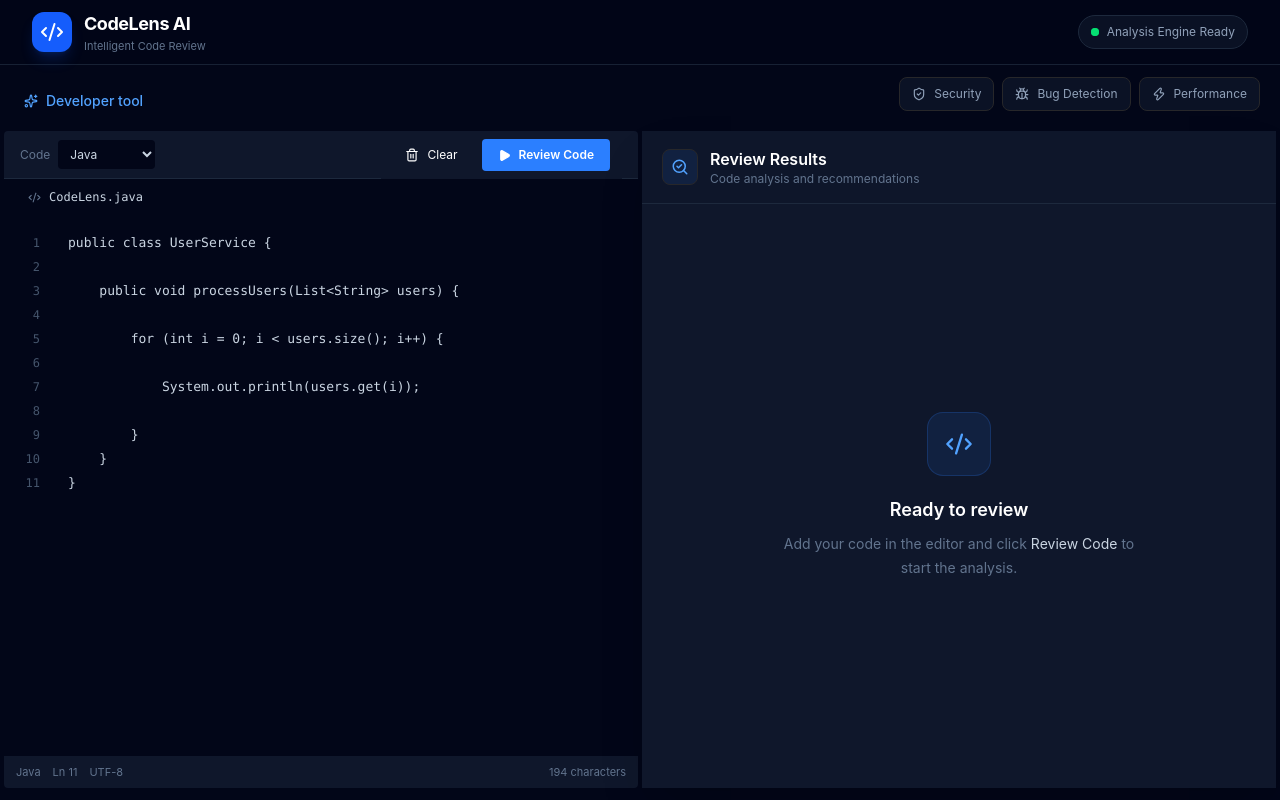
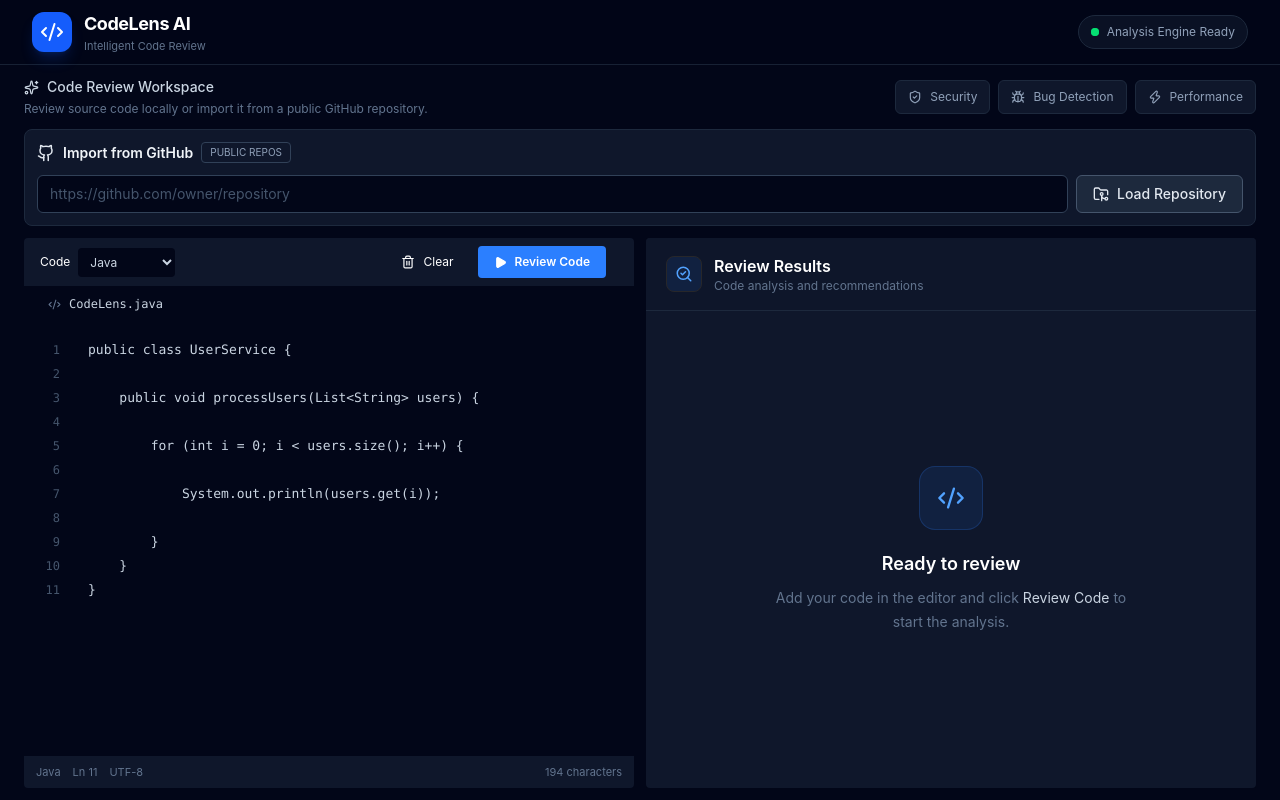
Before and after one commit to Shashannkkp/codelens-ai, a React (Vite) app in the folder frontend/: page / in a window 1280 px wide. Built offline with nearby package versions, Linux system fonts and the light colour scheme.

Commit message:
Integrating Github

```diff
--- a/frontend/src/App.jsx
+++ b/frontend/src/App.jsx
@@ -1,5 +1,12 @@
+
 import { useState } from "react";
 import {
+  Github,
+  FolderGit2,
+  FileCode2,
+  Download,
+  LoaderCircle,
+  AlertCircle,
   Sparkles,
   ShieldCheck,
   Bug,
@@ -22,11 +29,141 @@ const DEFAULT_CODE = `public class UserService {
     }
 }`;
 
+const API_URL = "http://localhost:8080";
+
+function getLanguageFromPath(path) {
+  const extension = path.split(".").pop().toLowerCase();
+
+  if (extension === "java") return "Java";
+  if (["js", "jsx", "ts", "tsx"].includes(extension)) {
+    return "JavaScript";
+  }
+  if (extension === "py") return "Python";
+
+  return null;
+}
+
 function App() {
   const [code, setCode] = useState(DEFAULT_CODE);
   const [language, setLanguage] = useState("Java");
   const [review, setReview] = useState(null);
   const [loading, setLoading] = useState(false);
+
+  // GitHub import state
+  const [repoUrl, setRepoUrl] = useState("");
+  const [repository, setRepository] = useState(null);
+  const [selectedPath, setSelectedPath] = useState("");
+  const [repoLoading, setRepoLoading] = useState(false);
+  const [fileLoading, setFileLoading] = useState(false);
+  const [githubError, setGithubError] = useState("");
+  const [githubMessage, setGithubMessage] = useState("");
+
+  const loadRepository = async () => {
+    if (!repoUrl.trim()) {
+      setGithubError("Enter a public GitHub repository URL.");
+      setGithubMessage("");
+      return;
+    }
+
+    setRepoLoading(true);
+    setGithubError("");
+    setGithubMessage("");
+    setRepository(null);
+    setSelectedPath("");
+
+    try {
+      const response = await fetch(`${API_URL}/api/github/repository`, {
+        method: "POST",
+        headers: {
+          "Content-Type": "application/json",
+        },
+        body: JSON.stringify({
+          repoUrl: repoUrl.trim(),
+        }),
+      });
+
+      const data = await response.json();
+
+      if (!response.ok) {
+        throw new Error(data.error || "Unable to load repository.");
+      }
+
+      // Only show languages supported by the current editor.
+      const supportedFiles = (data.files || []).filter((file) =>
+        getLanguageFromPath(file.path)
+      );
+
+      const repo = {
+        ...data,
+        files: supportedFiles,
+      };
+
+      setRepository(repo);
+
+      if (supportedFiles.length > 0) {
+        setSelectedPath(supportedFiles[0].path);
+        setGithubMessage(
+          `Loaded ${repo.repository}. Select a file to import.`
+        );
+      } else {
+        setGithubMessage(
+          "Repository loaded, but no Java, JavaScript, TypeScript, or Python files were found."
+        );
+      }
+    } catch (error) {
+      console.error("GitHub repository error:", error);
+      setGithubError(error.message || "Could not connect to GitHub.");
+    } finally {
+      setRepoLoading(false);
+    }
+  };
+
+  const importFile = async () => {
+    if (!repository || !selectedPath) {
+      setGithubError("Load a repository and select a source file first.");
+      return;
+    }
+
+    setFileLoading(true);
+    setGithubError("");
+    setGithubMessage("");
+
+    try {
+      const response = await fetch(`${API_URL}/api/github/file`, {
+        method: "POST",
+        headers: {
+          "Content-Type": "application/json",
+        },
+        body: JSON.stringify({
+          repoUrl: repoUrl.trim(),
+          path: selectedPath,
+          branch: repository.branch,
+        }),
+      });
+
+      const data = await response.json();
+
+      if (!response.ok) {
+        throw new Error(data.error || "Unable to import this file.");
+      }
+
+      const detectedLanguage = getLanguageFromPath(data.path);
+
+      if (!detectedLanguage) {
+        throw new Error("This file's language is not supported by the editor.");
+      }
+
+      setCode(data.code);
+      setLanguage(detectedLanguage);
+      setReview(null);
+      setGithubMessage(`Imported ${data.path} into the code editor.`);
+    } catch (error) {
+      console.error("GitHub file import error:", error);
+      setGithubError(error.message || "Could not import the selected file.");
+    } finally {
+      setFileLoading(false);
+    }
+  };
 
   const reviewCode = async () => {
     if (!code.trim()) {
@@ -38,9 +175,7 @@ function App() {
     setReview(null);
 
     try {
-      const response = await fetch(
-        "http://localhost:8080/api/review",
-        {
+      const response = await fetch(`${API_URL}/api/review`, {
         method: "POST",
         headers: {
           "Content-Type": "application/json",
@@ -49,20 +184,20 @@ function App() {
           code,
           language,
         }),
-        }
-      );
+      });
+
+      const data = await response.json();
 
       if (!response.ok) {
-        throw new Error("Failed to review code");
+        throw new Error(data.error || "Failed to review code.");
       }
 
-      const data = await response.json();
       setReview(data);
     } catch (error) {
-      console.error(error);
-
+      console.error("Code review error:", error);
       alert(
-        "Unable to connect to the backend. Make sure the CodeLens backend is running on port 8080."
+        error.message ||
+          "Unable to connect to the backend. Make sure CodeLens AI is running on port 8080."
       );
     } finally {
       setLoading(false);
@@ -81,53 +216,144 @@ function App() {
   };
 
   return (
-    <div className="h-screen w-full overflow-hidden bg-slate-950 text-white flex flex-col">
-
-      {/* Navbar */}
+    <div className="flex h-screen w-full flex-col overflow-hidden bg-slate-950 text-white">
       <Navbar />
 
-      {/* Main Application Area */}
-      <main className="flex-1 min-h-0 overflow-hidden">
-        <div className="h-full max-w-375 mx-auto px-4 sm:px-6 lg:px-1 py-3 flex flex-col">
-
-          {/* Hero Section */}
-          <section className="shrink-0 mb-5">
-            <div className="flex flex-col lg:flex-row lg:items-end lg:justify-between gap-2">
-
+      <main className="min-h-0 flex-1 overflow-hidden">
+        <div className="mx-auto flex h-full w-full max-w-[1500px] flex-col px-4 py-3 sm:px-6">
+          {/* Page heading */}
+          <section className="mb-3 flex shrink-0 flex-wrap items-center justify-between gap-3">
             <div>
-                <div className="flex items-center gap-2 text-blue-400 text-sm font-medium px-5 ">
-                  <Sparkles size={14} />
-                  <span>Developer tool</span>
+              <div className="flex items-center gap-2 text-sm font-medium text-slate-300">
+                <Sparkles size={15} />
+                Code Review Workspace
+              </div>
+              <p className="mt-1 text-xs text-slate-500">
+                Review source code locally or import it from a public GitHub repository.
+              </p>
             </div>
 
-              </div>
-
-              {/* Feature Badges */}
-              <div className="flex flex-wrap gap-2 px-4">
-                <FeatureBadge
-                  icon={<ShieldCheck size={14} />}
-                  text="Security"
-                />
-
-                <FeatureBadge
-                  icon={<Bug size={14} />}
-                  text="Bug Detection"
-                />
-
-                <FeatureBadge
-                  icon={<Zap size={14} />}
-                  text="Performance"
-                />
-              </div>
-
+            <div className="flex flex-wrap gap-2">
+              <FeatureBadge icon={<ShieldCheck size={14} />} text="Security" />
+              <FeatureBadge icon={<Bug size={14} />} text="Bug Detection" />
+              <FeatureBadge icon={<Zap size={14} />} text="Performance" />
             </div>
           </section>
 
-          {/* Editor + Results */}
-          <section className="flex-1 min-h-0 grid grid-cols-1 xl:grid-cols-2 gap-1">
+          {/* GitHub import panel */}
+          <section className="mb-3 shrink-0 rounded-lg border border-slate-800 bg-slate-900 p-3">
+            <div className="mb-3 flex items-center gap-2">
+              <Github size={18} className="text-slate-200" />
+              <h2 className="text-sm font-semibold text-slate-100">
+                Import from GitHub
+              </h2>
+              <span className="rounded border border-slate-700 px-2 py-0.5 text-[10px] text-slate-400">
+                PUBLIC REPOS
+              </span>
+            </div>
 
-            {/* Left - Code Editor */}
-            <div className="min-h-0 h-full">
+            <form
+              className="flex flex-col gap-2 sm:flex-row"
+              onSubmit={(event) => {
+                event.preventDefault();
+                loadRepository();
+              }}
+            >
+              <input
+                type="url"
+                value={repoUrl}
+                onChange={(event) => setRepoUrl(event.target.value)}
+                placeholder="https://github.com/owner/repository"
+                aria-label="GitHub repository URL"
+                className="min-w-0 flex-1 rounded-md border border-slate-700 bg-slate-950 px-3 py-2 text-sm text-slate-200 outline-none placeholder:text-slate-600 focus:border-slate-500"
+              />
+
+              <button
+                type="submit"
+                disabled={repoLoading}
+                className="flex items-center justify-center gap-2 rounded-md border border-slate-600 bg-slate-800 px-4 py-2 text-sm font-medium text-slate-200 transition hover:bg-slate-700 disabled:cursor-not-allowed disabled:opacity-50"
+              >
+                {repoLoading ? (
+                  <LoaderCircle size={16} className="animate-spin" />
+                ) : (
+                  <FolderGit2 size={16} />
+                )}
+                {repoLoading ? "Loading..." : "Load Repository"}
+              </button>
+            </form>
+
+            {repository && (
+              <div className="mt-3 flex flex-col gap-2 sm:flex-row sm:items-center">
+                <div className="flex min-w-0 flex-1 items-center gap-2 text-xs text-slate-400">
+                  <FolderGit2 size={15} className="shrink-0" />
+                  <span className="truncate text-slate-200">
+                    {repository.repository}
+                  </span>
+                  <span className="shrink-0 rounded border border-slate-700 px-2 py-1">
+                    {repository.branch}
+                  </span>
+                  <span className="shrink-0">
+                    {repository.files.length} files
+                  </span>
+                </div>
+
+                {repository.files.length > 0 && (
+                  <div className="flex min-w-0 gap-2">
+                    <select
+                      value={selectedPath}
+                      onChange={(event) => setSelectedPath(event.target.value)}
+                      aria-label="Select repository file"
+                      className="min-w-0 flex-1 rounded-md border border-slate-700 bg-slate-950 px-3 py-2 text-xs text-slate-300 outline-none focus:border-slate-500 sm:max-w-[360px]"
+                    >
+                      {repository.files.map((file) => (
+                        <option key={file.path} value={file.path}>
+                          {file.path}
+                        </option>
+                      ))}
+                    </select>
+
+                    <button
+                      type="button"
+                      onClick={importFile}
+                      disabled={fileLoading || !selectedPath}
+                      className="flex shrink-0 items-center justify-center gap-2 rounded-md bg-emerald-700 px-3 py-2 text-xs font-medium text-white transition hover:bg-emerald-600 disabled:cursor-not-allowed disabled:opacity-50"
+                    >
+                      {fileLoading ? (
+                        <LoaderCircle size={15} className="animate-spin" />
+                      ) : (
+                        <Download size={15} />
+                      )}
+                      {fileLoading ? "Importing..." : "Import File"}
+                    </button>
+                  </div>
+                )}
+              </div>
+            )}
+
+            {githubError && (
+              <div
+                role="alert"
+                className="mt-3 flex items-start gap-2 text-xs text-red-400"
+              >
+                <AlertCircle size={15} className="mt-0.5 shrink-0" />
+                <span>{githubError}</span>
+              </div>
+            )}
+
+            {githubMessage && !githubError && (
+              <p
+                role="status"
+                className="mt-2 flex items-center gap-2 text-xs text-emerald-400"
+              >
+                <FileCode2 size={14} />
+                {githubMessage}
+              </p>
+            )}
+          </section>
+
+          {/* Existing editor and review results */}
+          <section className="grid min-h-0 flex-1 grid-cols-1 gap-3 overflow-hidden xl:grid-cols-2">
+            <div className="h-full min-h-0 overflow-hidden">
               <CodeEditor
                 code={code}
                 setCode={setCode}
@@ -140,14 +366,9 @@ function App() {
               />
             </div>
 
-            {/* Right - Review Results */}
-            <div className="min-h-0 h-full">
-              <ReviewResults
-                review={review}
-                loading={loading}
-              />
+            <div className="h-full min-h-0 overflow-hidden">
+              <ReviewResults review={review} loading={loading} />
             </div>
-
           </section>
         </div>
       </main>
@@ -157,7 +378,7 @@ function App() {
 
 function FeatureBadge({ icon, text }) {
   return (
-    <div className="flex items-center gap-2 px-3 py-2 rounded-lg border border-zinc-800 bg-slate-900/70 text-xs text-slate-400">
+    <div className="flex items-center gap-2 rounded-md border border-slate-800 bg-slate-900 px-3 py-2 text-xs text-slate-400">
       {icon}
       {text}
     </div>
--- a/frontend/src/components/CodeEditor.jsx
+++ b/frontend/src/components/CodeEditor.jsx
@@ -26,15 +26,15 @@ function CodeEditor({
   const lineHeight = 24;
 
   return (
-    <div className="h-full min-h-0 flex flex-col overflow-hidden  bg-slate-950 rounded">
+    <div className="h-full min-h-0 flex flex-col overflow-hidden bg-slate-950 rounded">
 
       {/* Editor toolbar */}
-      <div className="shrink-0 h-12 px-4 flex items-center justify-between border-b border-slate-800 bg-slate-900">
+      <div className="shrink-0 h-12 px-4 flex items-center justify-between bg-slate-900">
 
            <div className="flex items-center gap-2">
           <label
             htmlFor="code-language"
-            className="text-xs text-slate-500"
+            className="text-xs text-white hover:text-red-500"
           >
             Code
           </label>
@@ -44,7 +44,7 @@ function CodeEditor({
             value={language}
             onChange={(event) => setLanguage(event.target.value)}
             disabled={loading}
-            className="bg-slate-950 rounded px-2 py-1.5 text-xs text-slate-300 outline-none focus:border-slate-500"
+            className="bg-slate-950 rounded px-2 py-1.5 text-xs text-slate-300 outline-none focus:border-slate-500 hover:text-green-500"
           >
             <option value="Java">Java</option>
             <option value="JavaScript">JavaScript</option>
@@ -52,7 +52,7 @@ function CodeEditor({
           </select>
         </div>
         {/* Actions */}
-      <div className="shrink-0 px-3 py-3 flex items-center justify-between gap-3 border-t border-slate-800 bg-slate-900">
+      <div className="shrink-0 px-3 py-3 flex items-center justify-between gap-3 bg-slate-900">
 
         <div className="flex items-center gap-1">
           <button
--- a/frontend/src/components/ReviewResults.jsx
+++ b/frontend/src/components/ReviewResults.jsx
@@ -32,7 +32,7 @@ function ReviewResults({ review, loading }) {
   ).length;
 
   return (
-    <div className="h-full min-h-0 bg-slate-900 border-zinc-800  overflow-hidden shadow-2xl shadow-black/20 flex flex-col">
+    <div className="h-full min-h-0  rounded bg-slate-900   overflow-hidden shadow-2xl shadow-black/20 flex flex-col">
 
       {/* Header */}
       <div className="shrink-0 px-5 py-4 border-b border-slate-800 bg-slate-900/90">
```
Also changed, not shown: 2 other files (tests, documents, lock files or other folders). Lines whose indentation alone changed are shown as unchanged.
